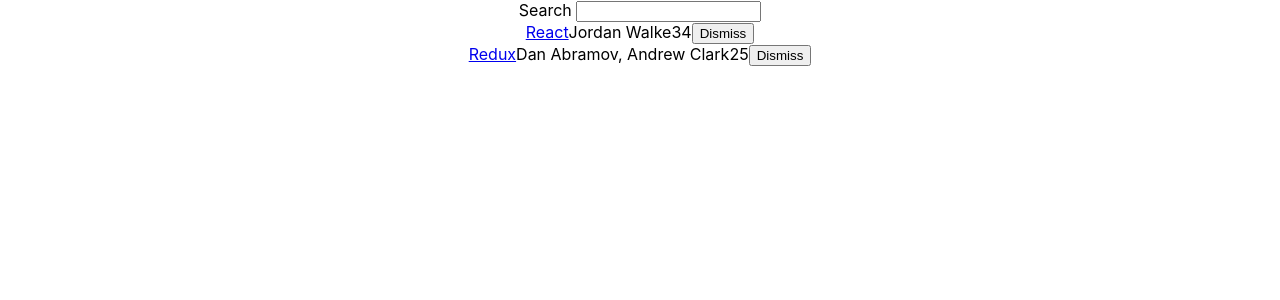
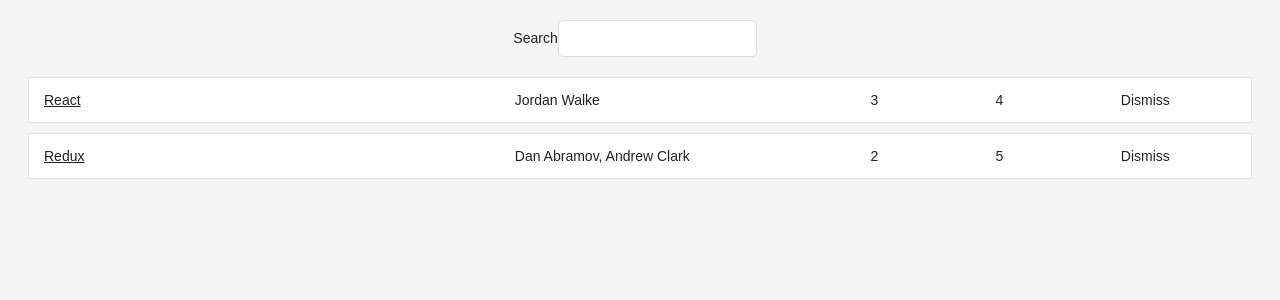
Before and after one commit to Nstammewar/TheRoadToReact, a React (Create React App) app: page / in a window 1280 px wide. Shown: the top 300 px of the page. Built offline with nearby package versions, Linux system fonts and the light colour scheme.

Commit message:
added Style to list

```diff
--- a/src/App.css
+++ b/src/App.css
@@ -1,38 +1,55 @@
-.App {
+.page {
+  margin: 20px;
+}
+.interactions {
   text-align: center;
+
 }
-
-.App-logo {
-  height: 40vmin;
-  pointer-events: none;
+.table {
+  margin: 20px 0;
 }
-
-@media (prefers-reduced-motion: no-preference) {
-  .App-logo {
-    animation: App-logo-spin infinite 20s linear;
+.table-header {
+  display: flex;
+  line-height: 24px;
+  font-size: 16px;
+  padding: 0 10px;
+  justify-content: space-between;
 }
+.table-empty {
+  margin: 200px;
+  text-align: center;
+  font-size: 16px;
 }
-
-.App-header {
-  background-color: #282c34;
-  min-height: 100vh;
+.table-row {
   display: flex;
-  flex-direction: column;
-  align-items: center;
-  justify-content: center;
-  font-size: calc(10px + 2vmin);
-  color: white;
+  line-height: 24px;
+  white-space: nowrap;
+  margin: 10px 0;
+  padding: 10px;
+  background: #ffffff;
+  border: 1px solid #e3e3e3;
 }
-
-.App-link {
-  color: #61dafb;
+.table-header > span {
+  overflow: hidden;
+  text-overflow: ellipsis;
+  padding: 0 5px;
 }
-
-@keyframes App-logo-spin {
-  from {
-    transform: rotate(0deg);
+.table-row > span {
+   overflow: hidden;
+   text-overflow: ellipsis;
+   padding: 0 5px;
   }
-  to {
-    transform: rotate(360deg);
+.button-inline {
+  border-width: 0;
+  background: transparent;
+   color: inherit;
+   text-align: inherit;
+   -webkit-font-smoothing: inherit;
+   padding: 0;
+   font-size: inherit;
+   cursor: pointer;
   }
+.button-active {
+  border-radius: 0;
+  border-bottom: 1px solid #38BB6C;
 }
--- a/src/App.js
+++ b/src/App.js
@@ -27,14 +27,18 @@
     })
   }
   render() {
-    const { searchTerm, list } = this.state;    return(
-      <div className="App">
+    const { searchTerm, list } = this.state;
+    return(
+      <div className="page">
+        <div className='interactions'>
           <Search
             value={searchTerm}
             onChange={this.onSearchChange}
           >
             Search
           </Search>
+        </div>
+
         <Table list={list}
             pattern={searchTerm}
             onDismiss={this.onDismiss}
@@ -43,47 +47,34 @@
     );
   }
 }
-class Search extends Component {
-  render() {
-    const { value, onChange, children } = this.props;
-    return (
+const Search= ({ value, onChange, children })=>(
   <form>
-        {children} <input type="text" value={value} onChange={onChange} />
+    {children}
+    <input type="text" value={value} onChange={onChange} />
   </form>
 );
-  }
-}
-class Table extends Component {
-  render() {
-    const { list, pattern, onDismiss } = this.props;
-    return (
-      <div>
+
+const Table =({ list, pattern, onDismiss })=> (
+  <div className='table'>
     { list.filter(isSearched(pattern)).map(item =>
-          <div key={item.objectID}>
-            <span>
+      <div key={item.objectID} className='table-row'>
+        <span style={{ width: '40%' }}>
           <a href={item.url}>{item.title}</a>
         </span>
-            <span>{item.author}</span>
-            <span>{item.num_comments}</span>
-            <span>{item.points}</span>
-            <span>
-              <Button onClick={() => onDismiss(item.objectID)}  > Dismiss </Button>
+        <span  style={{ width: '30%' }}>{item.author}</span>
+        <span style={{ width: '10%' }}> {item.num_comments}</span>
+        <span style={{ width: '10%' }}> {item.points}</span>
+        <span style={{ width: '10%' }}>
+          <Button onClick={() => onDismiss(item.objectID)}
+            className='button-inline'
+          > Dismiss </Button>
         </span>
       </div>
     )}
   </div>
 );
-  }
-}
 
-class Button extends Component {
-  render(){
-    const{
-      onClick,
-      className='',
-      children
-    }=this.props;
-    return(
+const Button =({onClick,className='',children})=> (
   <button
     onClick={onClick}
     className={className}
@@ -92,7 +83,4 @@
     {children}
   </button>
 )
-  }
-}
-
 export default App;
--- a/src/index.css
+++ b/src/index.css
@@ -1,13 +1,37 @@
 body {
-  margin: 0;
-  font-family: -apple-system, BlinkMacSystemFont, 'Segoe UI', 'Roboto', 'Oxygen',
-    'Ubuntu', 'Cantarell', 'Fira Sans', 'Droid Sans', 'Helvetica Neue',
-    sans-serif;
-  -webkit-font-smoothing: antialiased;
-  -moz-osx-font-smoothing: grayscale;
+  color:#222;
+  background: #f4f4f4;
+  font: 400 14px coreSans,Arial, sans-serif;
 }
-
-code {
-  font-family: source-code-pro, Menlo, Monaco, Consolas, 'Courier New',
-    monospace;
+a{
+  color: #222;
 }
+a:hover {
+  text-decoration: underline;
+}
+ul,li {
+  list-style: none;
+  padding:0;
+  margin:0;
+}
+input {
+  padding:10px;
+  border-radius: 5px;
+  outline: none;
+  margin-right: 10px;
+  border: 1px solid #dddddd;
+}
+button {
+  padding: 10px;
+  border-radius: 5px;
+  border: 1px solid #dddddd;
+  background: transparent;
+  color: #808080;
+  cursor: pointer;
+}
+button:hover {
+  color: #222;
+ }
+*:focus {
+   outline: none;
+  }
```
Lines whose indentation alone changed are shown as unchanged.
